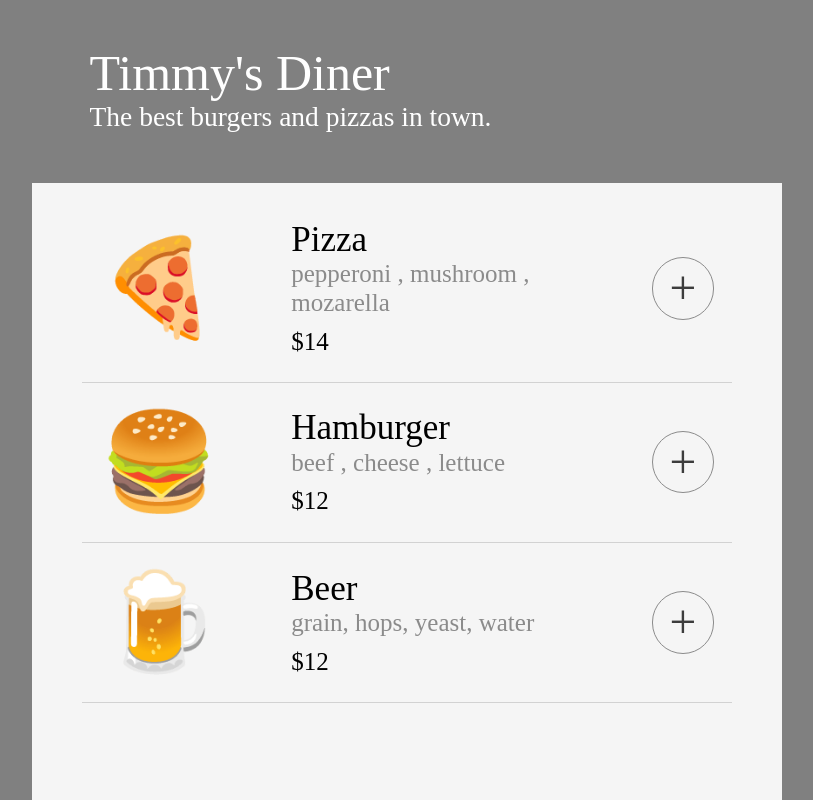
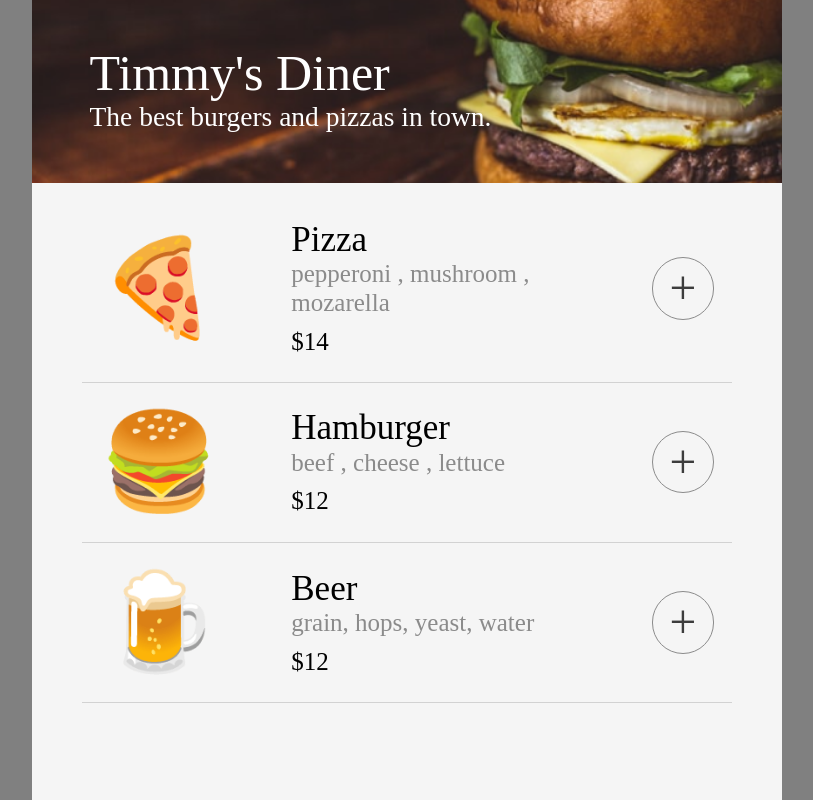
Before and after one commit to timDeHof/restaurant-ordering-app, a website built with Vite: page index.html in a window 1280 px wide. Shown: the top 800 px of the page, without its empty margins (233-1046 px from the left). Built offline with nearby package versions, Linux system fonts and the light colour scheme; a web font is replaced by a local one.

Commit message:
installed vite

```diff
--- a/index.css
+++ b/index.css
@@ -35,7 +35,7 @@ html,body {
 }
 
 header {
-    background-image: url('./assets/burger.png') center no-repeat;
+    background: url('./assets/burger.png') center no-repeat;
     background-size: cover;
     padding: 2.875rem;
 }
```
Also changed, not shown: pnpm-lock.yaml (added), 1 other file.
